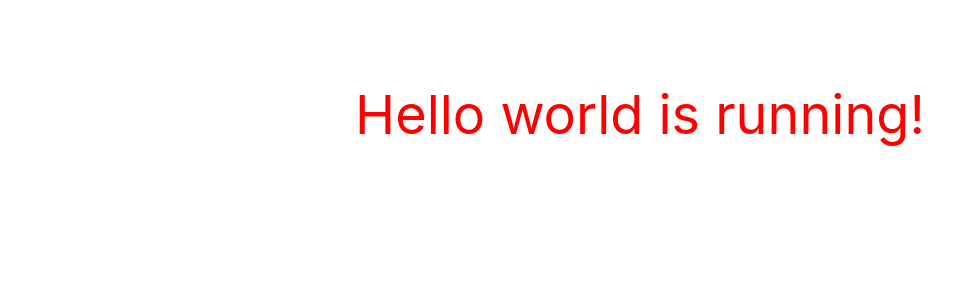
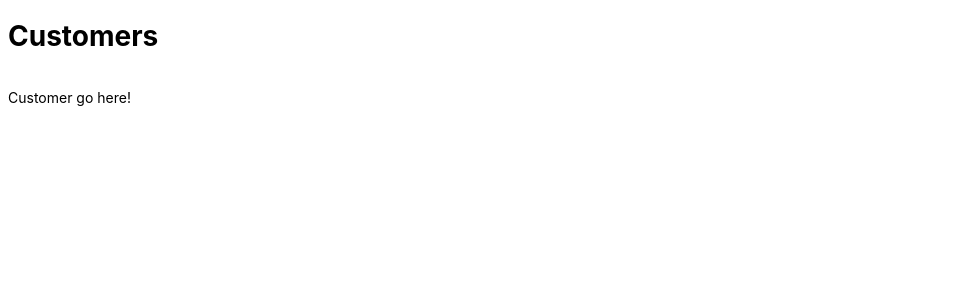
Before and after one commit to AnnKemp/my-first-app, an Angular app: page / in a window 1280 px wide. Shown: the top 300 px of the page, without its empty margins (0-975 px from the left). Built offline with nearby package versions, Linux system fonts and the light colour scheme.

Commit message:
made a new map and two pages in customers to show the customers list in the app

```diff
--- a/src/app/app.component.html
+++ b/src/app/app.component.html
@@ -1,5 +1,5 @@
 <div class="content" role="main">
-    <span>{{ title }} is running!</span>
+    <span></span>
   </div>
   <!-- Footer -->
   <footer>
--- a/src/app/app.component.ts
+++ b/src/app/app.component.ts
@@ -2,17 +2,16 @@ import { Component, OnInit } from '@angular/core';
 
 @Component({
   selector: 'app-root',
-  templateUrl: './app.component.html',
-  styleUrls: ['./app.component.css']
+  template: `<app-customers></app-customers>`
 })
 export class AppComponent implements OnInit{
  // title = 'my-first-app';
-  title:string; // dit is typescript
+ // title:string; // dit is typescript
 constructor() { }
 
 ngOnInit() {
   // we call a service that gets us the data     that comes later
-  this.title="Hello world";
+  //this.title="Hello world";
 }
 
 }
--- a/src/app/app.module.ts
+++ b/src/app/app.module.ts
@@ -1,6 +1,8 @@
 import { BrowserModule } from '@angular/platform-browser';
 import { NgModule } from '@angular/core';
 
+// CustomersModule moet hier aangeroepen wil ie werken
+import { CustomersModule} from "./customers/customers.module";
 import { AppRoutingModule } from './app-routing.module';
 import { AppComponent } from './app.component';
 
@@ -8,9 +10,9 @@ import { AppComponent } from './app.component';
   declarations: [
     AppComponent
   ],
-  imports: [
+  imports: [ // bij imports ook de CustomersModule bijvoegen
     BrowserModule,
-    AppRoutingModule
+    AppRoutingModule, CustomersModule
   ],
   providers: [],
   bootstrap: [AppComponent]
--- a/src/app/customers/customers.component.html
+++ b/src/app/customers/customers.component.html
@@ -1,2 +1,3 @@
 <h1>{{ title }}</h1>
 <br />
+Customer go here!
```
Also changed, not shown: src/app/customers/customers.module.ts (+9 -4 lines), src/app/customers/customers-list/customers-list.component.html (added), src/app/customers/customers-list/customers-list.component.ts (added).
